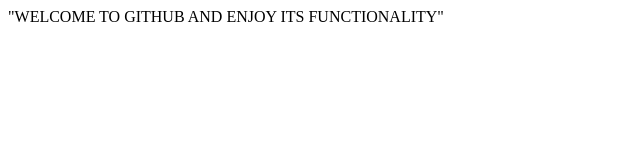
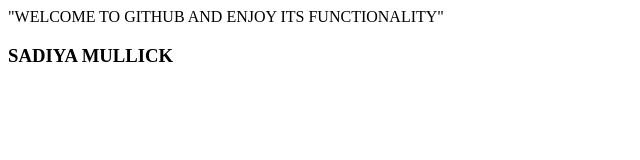
Before and after one commit to SadiyaMullick/BootcampStep1, a plain HTML site: page index.html in a window 1280 px wide. Shown: the whole page, without its empty margins (0-640 px from the left). Drawn offline with Linux system fonts and the light colour scheme.

Commit message:
Update index.html
commiting the changes

```diff
--- a/index.html
+++ b/index.html
@@ -7,6 +7,6 @@
 </head>
 <body>
     "WELCOME TO GITHUB AND ENJOY ITS FUNCTIONALITY"
-
+    <p><H3>SADIYA MULLICK</H3></p>
 </body>
 </html>
```
